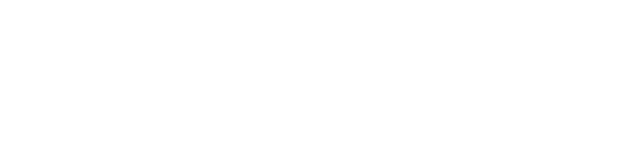
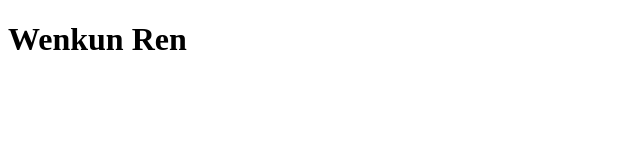
Before and after one commit to 448267450/ITMD541, a plain HTML site: page index.html in a window 1280 px wide. Shown: the whole page, without its empty margins (0-640 px from the left). Drawn offline with Linux system fonts and the light colour scheme.

Commit message:
add name

```diff
--- a/index.html
+++ b/index.html
@@ -7,6 +7,7 @@
 </head>
 <body>
 
+  <h1>Wenkun Ren</h1>
 
   <script>
 
```
